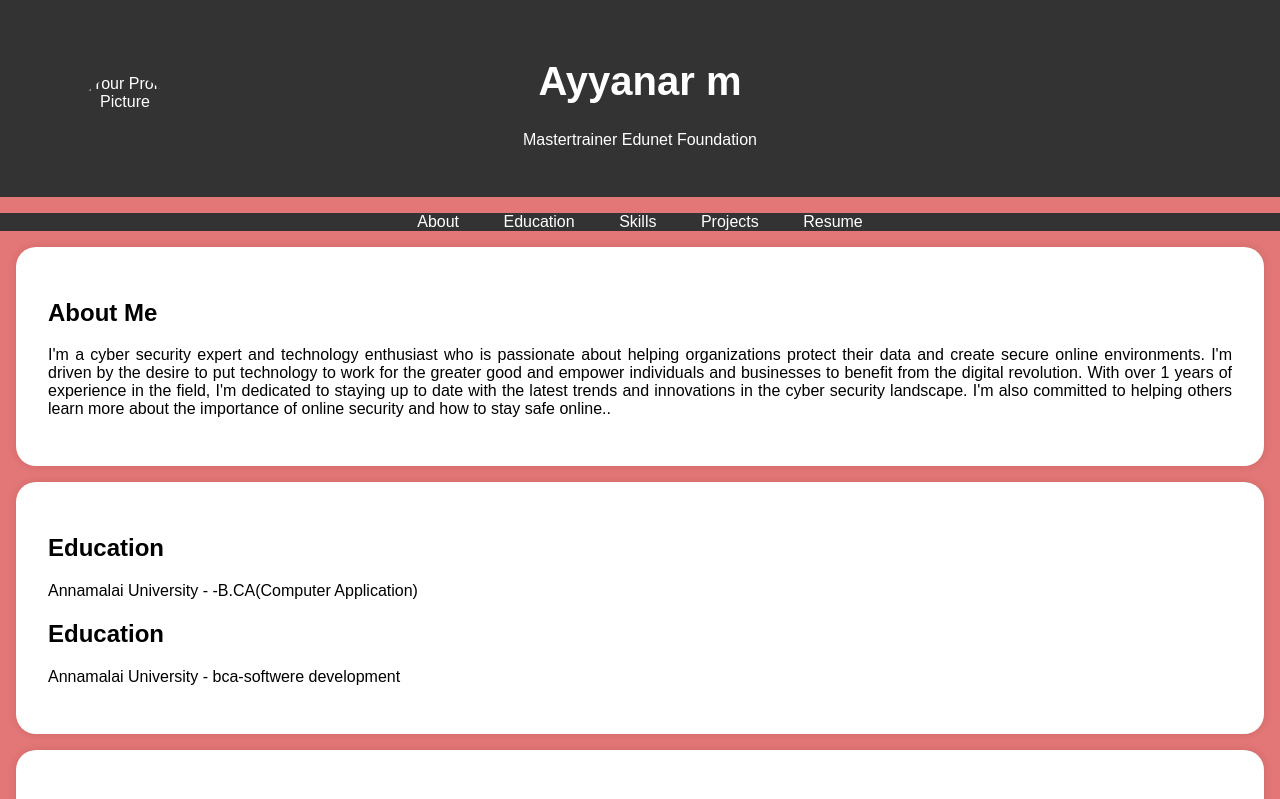
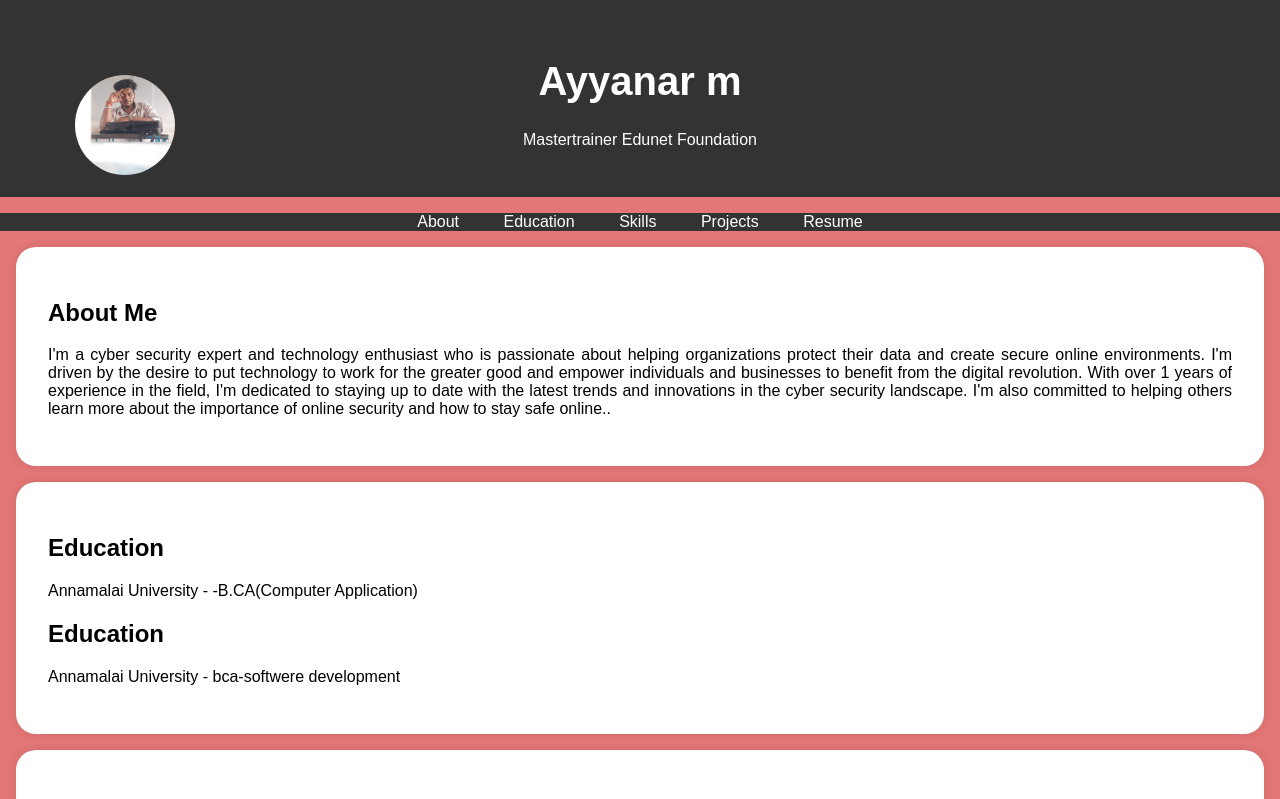
Before and after one commit to Ayyanar1212/Ayyanar.M-, a plain HTML site: page index.html in a window 1280 px wide. Shown: the top 799 px of the page. Drawn offline with Linux system fonts and the light colour scheme.

Commit message:
Update index.html

```diff
--- a/index.html
+++ b/index.html
@@ -95,7 +95,7 @@
     <header>
         <div class="header-content">
             <!-- Add your profile picture here -->
-            <img src="/Screenshot_20231013-181045_Gallery.jpg" alt="Your Profile Picture" class="profile-picture">
+            <img src="20231021_085022.jpg" alt="Your Profile Picture" class="profile-picture">
             <h1>Ayyanar m</h1>
             <p>Mastertrainer Edunet Foundation</p>
         </div>
```
